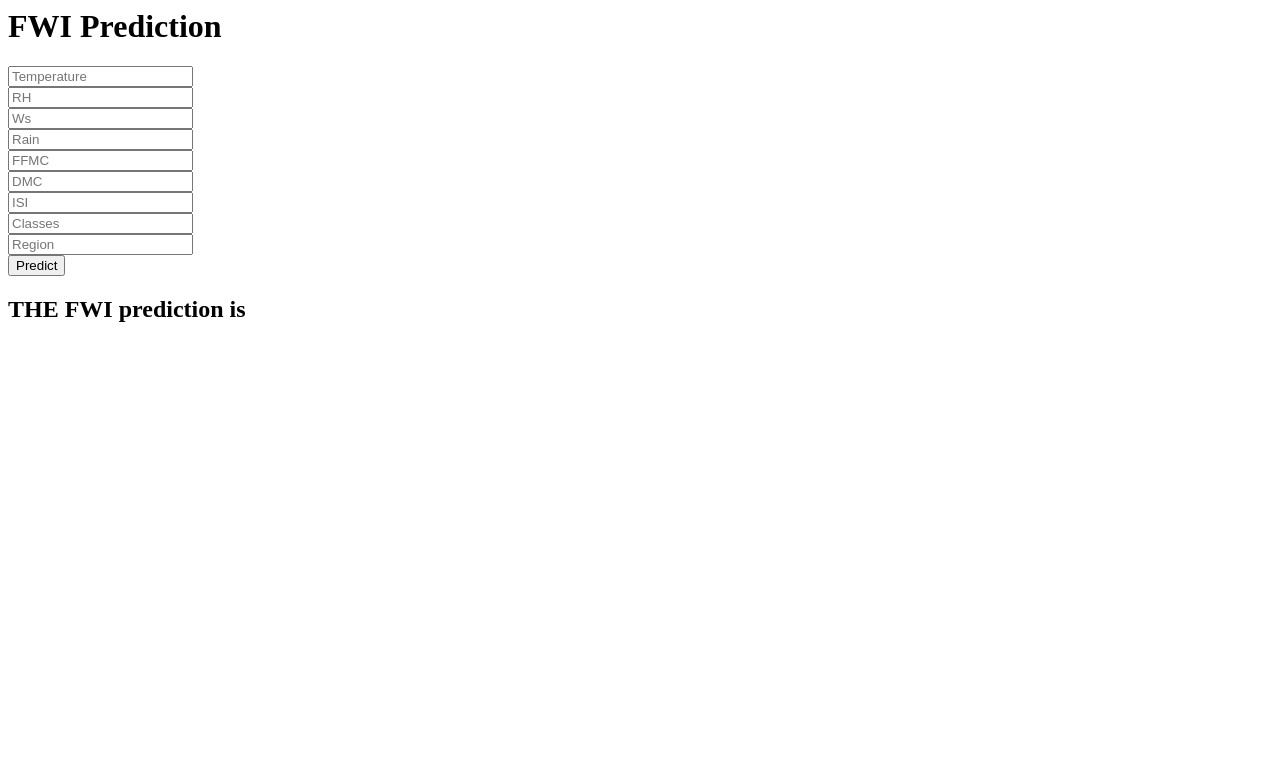
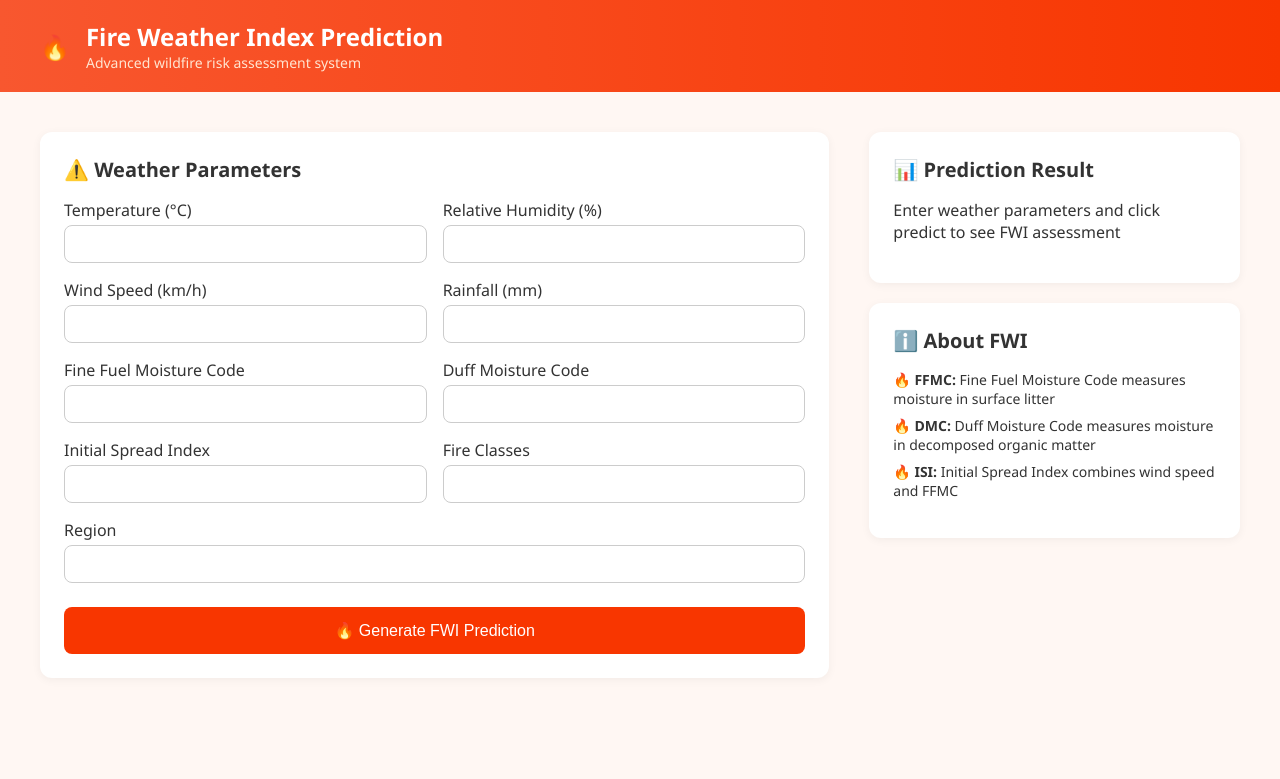
Before and after one commit to YogenderKushwaha/LR_Project_jul25, a Flask app: page /predictdata in a window 1280 px wide. Shown: the top 779 px of the page. Run offline with Flask 3, Linux system fonts and the light colour scheme; parts of the project's set-up code (start-up, migrations or seed data) failed here and were passed over.

Commit message:
temoplate change

```diff
--- a/requirements.txt
+++ b/requirements.txt
@@ -1 +1,6 @@
 ipykernel
+Flask
+pandas
+numpy
+scikit-learn
+npm
--- a/templates/home.html
+++ b/templates/home.html
@@ -1,24 +1,195 @@
-<html>
+<!DOCTYPE html>
+<html lang="en">
+<head>
+  <meta charset="UTF-8" />
+  <title>Fire Weather Index Prediction</title>
+  <style>
+    body {
+      margin: 0;
+      font-family: 'Segoe UI', Tahoma, Geneva, Verdana, sans-serif;
+      background: #fff7f3;
+      color: #333;
+    }
+
+    header {
+      background: linear-gradient(to right, #f8572f, #f83600);
+      padding: 20px 40px;
+      color: white;
+      display: flex;
+      align-items: center;
+      gap: 16px;
+    }
+
+    header h1 {
+      margin: 0;
+      font-size: 24px;
+    }
+
+    header p {
+      margin: 0;
+      font-size: 14px;
+      color: #ffe5d1;
+    }
+
+    .container {
+      display: flex;
+      gap: 40px;
+      padding: 40px;
+    }
+
+    .form-card, .result-card, .about-card {
+      background: white;
+      border-radius: 12px;
+      padding: 24px;
+      box-shadow: 0 2px 10px rgba(0,0,0,0.05);
+    }
+
+    .form-card {
+      flex: 2;
+    }
+
+    .result-card, .about-card {
+      flex: 1;
+    }
+
+    h2 {
+      margin-top: 0;
+      font-size: 20px;
+      margin-bottom: 16px;
+    }
+
+    .form-group {
+      display: flex;
+      flex-wrap: wrap;
+      gap: 16px;
+    }
+
+    .form-group .field {
+      flex: 1 1 45%;
+      display: flex;
+      flex-direction: column;
+    }
+
+    .form-group .field input,
+    .form-group .field select {
+      padding: 10px;
+      border: 1px solid #ccc;
+      border-radius: 8px;
+      font-size: 14px;
+      margin-top: 4px;
+    }
+
+    button {
+      margin-top: 24px;
+      background: #f83600;
+      color: white;
+      border: none;
+      padding: 14px;
+      border-radius: 8px;
+      font-size: 16px;
+      cursor: pointer;
+      width: 100%;
+    }
+
+    button:hover {
+      background: #d92c00;
+    }
+
+    .result-card, .about-card {
+      margin-bottom: 20px;
+    }
+
+    .about-card ul {
+      list-style: none;
+      padding-left: 0;
+      font-size: 14px;
+    }
+
+    .about-card li {
+      margin-bottom: 8px;
+    }
+
+    .about-card li::before {
+      content: "🔥 ";
+    }
+
+    .icon {
+      font-size: 24px;
+    }
+  </style>
+</head>
 <body>
-    <div class="login">
-        <h1>FWI Prediction</h1>
+  <header>
+    <div class="icon">🔥</div>
+    <div>
+      <h1>Fire Weather Index Prediction</h1>
+      <p>Advanced wildfire risk assessment system</p>
+    </div>
+  </header>
 
-         <! - - Main Input For Receiving Query to our ML - ->
-        <form action="{{ url_for('predict_datapoint')}}" method="post">
-            <input type="text" name="Temperature" placeholder="Temperature" required="required" /><br>
-            <input type="text" name="RH" placeholder="RH" required="required" /><br>
-            <input type="text" name="Ws" placeholder="Ws" required="required" /><br>
-            <input type="text" name="Rain" placeholder="Rain" required="required" /><br>
-            <input type="text" name="FFMC" placeholder="FFMC" required="required" /><br>
-            <input type="text" name="DMC" placeholder="DMC" required="required" /><br>
-            <input type="text" name="ISI" placeholder="ISI" required="required" /><br>
-            <input type="text" name="Classes" placeholder="Classes" required="required"/><br>
-            <input type="text" name="Region" placeholder="Region" required="required" /><br>
+  <div class="container">
+    <!-- Form -->
+    <div class="form-card">
+      <h2>⚠️ Weather Parameters</h2>
+      <form action="{{ url_for('predict_datapoint') }}" method="post">
+        <div class="form-group">
+          <div class="field">
+            <label>Temperature (°C)</label>
+            <input type="text" name="Temperature" required>
+          </div>
+          <div class="field">
+            <label>Relative Humidity (%)</label>
+            <input type="text" name="RH" required>
+          </div>
+          <div class="field">
+            <label>Wind Speed (km/h)</label>
+            <input type="text" name="Ws" required>
+          </div>
+          <div class="field">
+            <label>Rainfall (mm)</label>
+            <input type="text" name="Rain" required>
+          </div>
+          <div class="field">
+            <label>Fine Fuel Moisture Code</label>
+            <input type="text" name="FFMC" required>
+          </div>
+          <div class="field">
+            <label>Duff Moisture Code</label>
+            <input type="text" name="DMC" required>
+          </div>
+          <div class="field">
+            <label>Initial Spread Index</label>
+            <input type="text" name="ISI" required>
+          </div>
+          <div class="field">
+            <label>Fire Classes</label>
+            <input type="text" name="Classes" required>
+          </div>
+          <div class="field">
+            <label>Region</label>
+            <input type="text" name="Region" required>
+          </div>
+        </div>
+        <button type="submit">🔥 Generate FWI Prediction</button>
+      </form>
+    </div>
 
-            <button type="submit" class="btn btn-primary btn-block btn-large">Predict</button>
-        </form>
-    <h2>
-        THE FWI prediction is {{result}}
-    </h2>
-   <body>
+    <!-- Results & About -->
+    <div style="flex: 1">
+      <div class="result-card">
+        <h2>📊 Prediction Result</h2>
+        <p>{% if result %}🔥 FWI Prediction Result: <strong>{{ result }}</strong>{% else %}Enter weather parameters and click predict to see FWI assessment{% endif %}</p>
+      </div>
+
+      <div class="about-card">
+        <h2>ℹ️ About FWI</h2>
+        <ul>
+          <li><strong>FFMC:</strong> Fine Fuel Moisture Code measures moisture in surface litter</li>
+          <li><strong>DMC:</strong> Duff Moisture Code measures moisture in decomposed organic matter</li>
+          <li><strong>ISI:</strong> Initial Spread Index combines wind speed and FFMC</li>
+        </ul>
+      </div>
+    </div>
+  </div>
+</body>
 </html>
```
Also changed, not shown: templates/home_1.html (added, +24 -0 lines), templates/home_copy.html (deleted).
